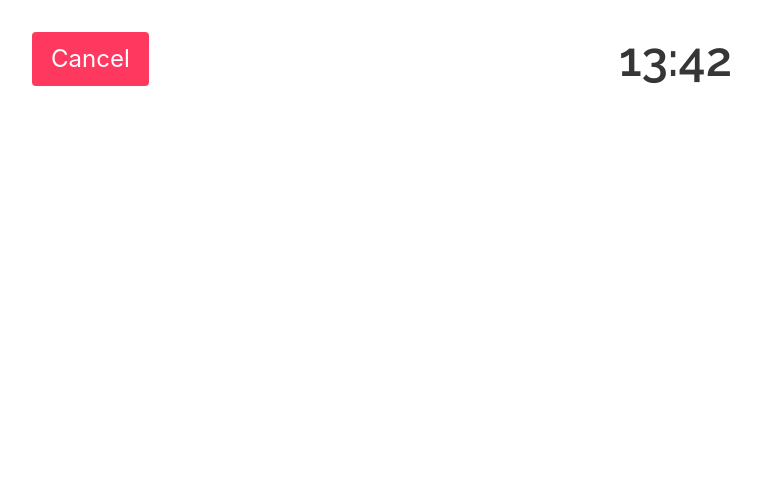
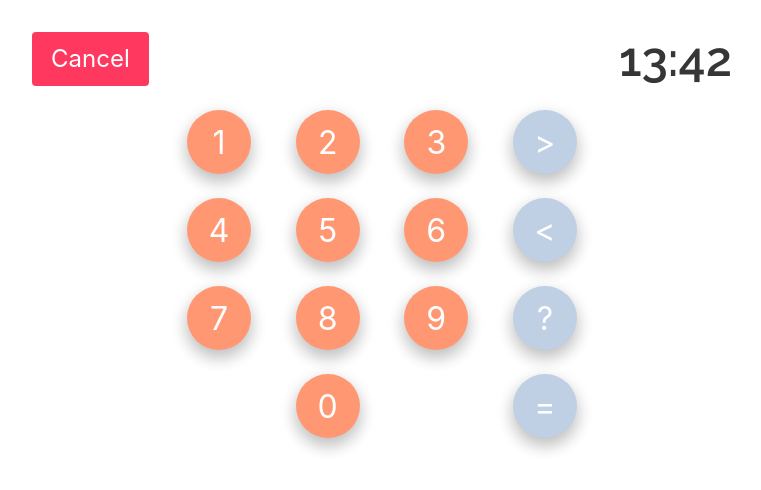
Before and after one commit to snikiforov4/mental-arithmetic-app, a Vue app: page / in a window 1280 px wide. Shown: the top 490 px of the page, without its empty margins (258-1019 px from the left). Built offline with nearby package versions, Linux system fonts and the light colour scheme.

Commit message:
Add Calculator component

```diff
--- a/src/App.vue
+++ b/src/App.vue
@@ -1,16 +1,19 @@
 <template>
   <div id="app" class="container">
     <GameControlPanel/>
+    <Calculator/>
   </div>
 </template>
 
 <script>
 import GameControlPanel from './components/GameControlPanel'
+import Calculator from './components/Calculator'
 
 export default {
   name: 'App',
   components: {
-    GameControlPanel
+    GameControlPanel,
+    Calculator
   }
 }
 </script>
--- /dev/null
+++ b/src/components/Calculator.vue
@@ -0,0 +1,72 @@
+<template>
+  <div class="columns">
+    <div class="column is-one-fifth"></div>
+
+    <div class="column is-three-fifths">
+      <div class="columns" v-for="rows in layout">
+        <div class="column" v-for="row in rows">
+          <button :class="row.type" :key="row.sign" v-if="row">{{ row.sign }}</button>
+        </div>
+      </div>
+    </div>
+
+    <div class="is-one-fifth"></div>
+  </div>
+</template>
+
+<script>
+  export default {
+    name: 'Calculator',
+    data() {
+      return {
+        layout: [
+          [
+            {sign: '1', type: 'digit'}, {sign: '2', type: 'digit'},
+            {sign: '3', type: 'digit'}, {sign: '>', type: 'operator'},
+          ],
+          [
+            {sign: '4', type: 'digit'}, {sign: '5', type: 'digit'},
+            {sign: '6', type: 'digit'}, {sign: '<', type: 'operator'},
+          ],
+          [
+            {sign: '7', type: 'digit'}, {sign: '8', type: 'digit'},
+            {sign: '9', type: 'digit'}, {sign: '?', type: 'operator'},
+          ],
+          [
+            null, {sign: '0', type: 'digit'}, null, {sign: '=', type: 'operator'},
+          ],
+        ]
+      }
+    }
+  }
+</script>
+
+<style scoped>
+
+  button {
+    width: 2em;
+    height: 2em;
+    outline-style: none;
+    border: none;
+    border-radius: 50%;
+    box-shadow: 0 8px 16px 0 rgba(0, 0, 0, 0.2), 0 6px 20px 0 rgba(0, 0, 0, 0.19);
+    color: white;
+    text-decoration: none;
+    cursor: pointer;
+    font-size: 2em;
+    opacity: 0.8;
+    transition: 0.2s;
+  }
+
+  button:hover {
+    opacity: 1
+  }
+
+  .operator {
+    background-color: lightsteelblue;
+  }
+
+  .digit {
+    background-color: coral;
+  }
+</style>
```
